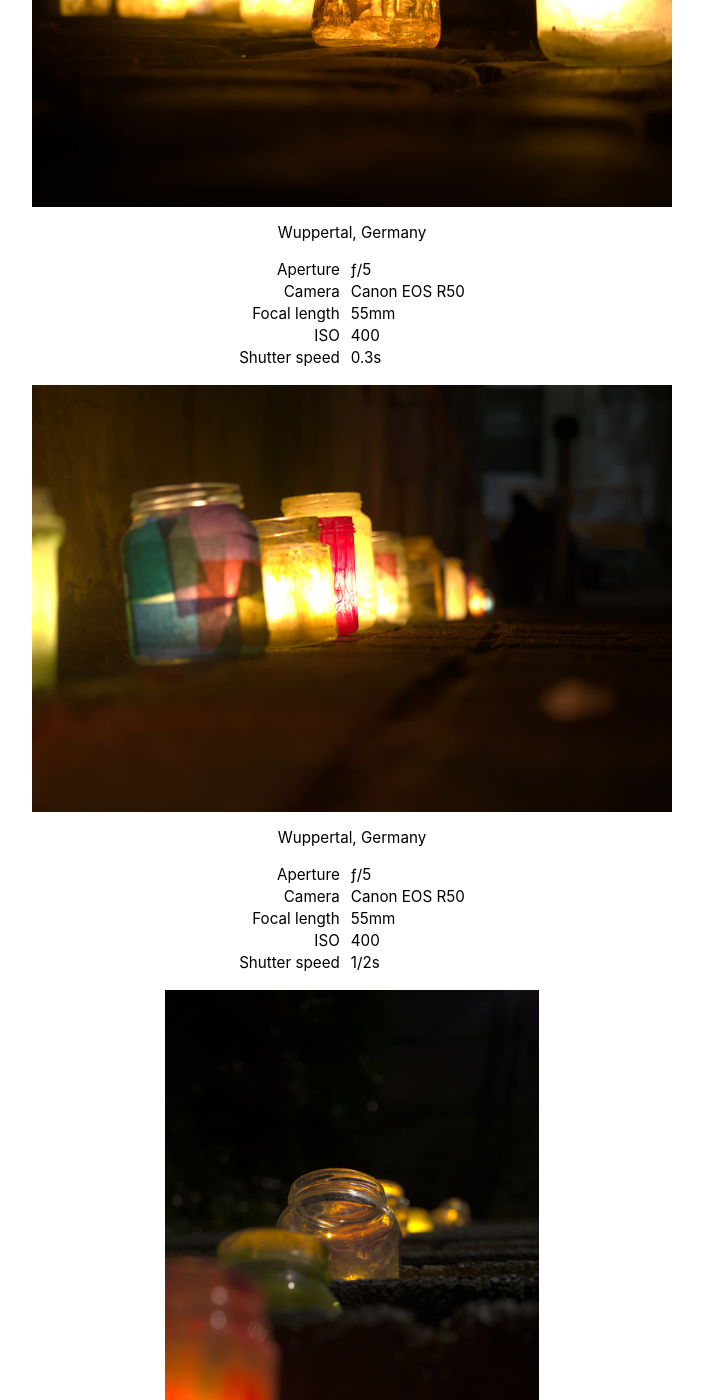
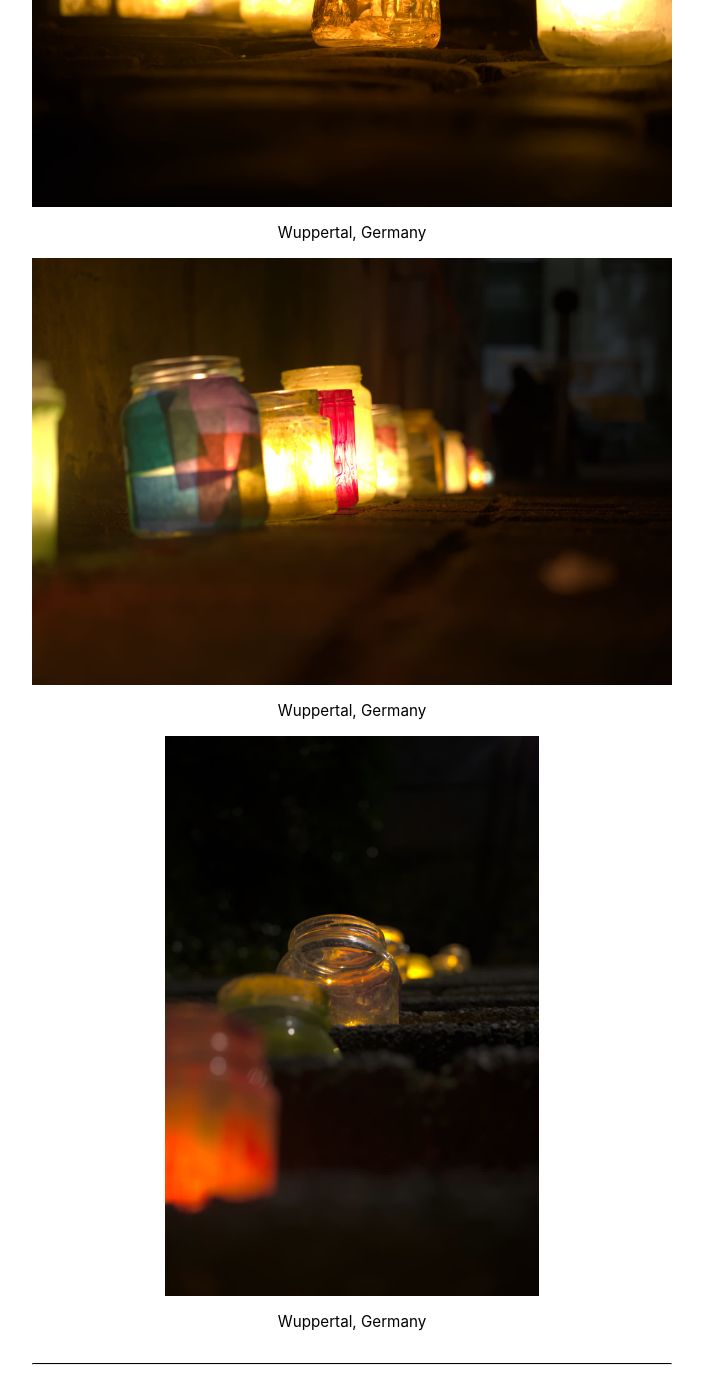
Before and after one commit to konstantintutsch/website, a Jekyll site: the page built from _posts/2024-02-06-lichterwege-wuppertal-2024.md, in a window 1280 px wide and 1400 px high, scrolled down 711 px. Shown: the whole window, without its empty margins (288-991 px from the left). Built offline with Jekyll 4.4.1, drawn with Linux system fonts in a browser that asks for light colours; some of the changed lines change nothing that is shown; some of the changed text lies outside the part shown.

Commit message:
Remove camera settings from photos

```diff
--- a/_includes/image.html
+++ b/_includes/image.html
@@ -1,5 +1,5 @@
-{% if include.camera %}
-    {% assign photography = true %}
+{% if include.camera or include.thumbnail %}
+    {% assign photography = false %}
     {% assign image = include.file | append: "-thumbnail.jpg" %}
 {% else %}
     {% assign photography = false %}
```
